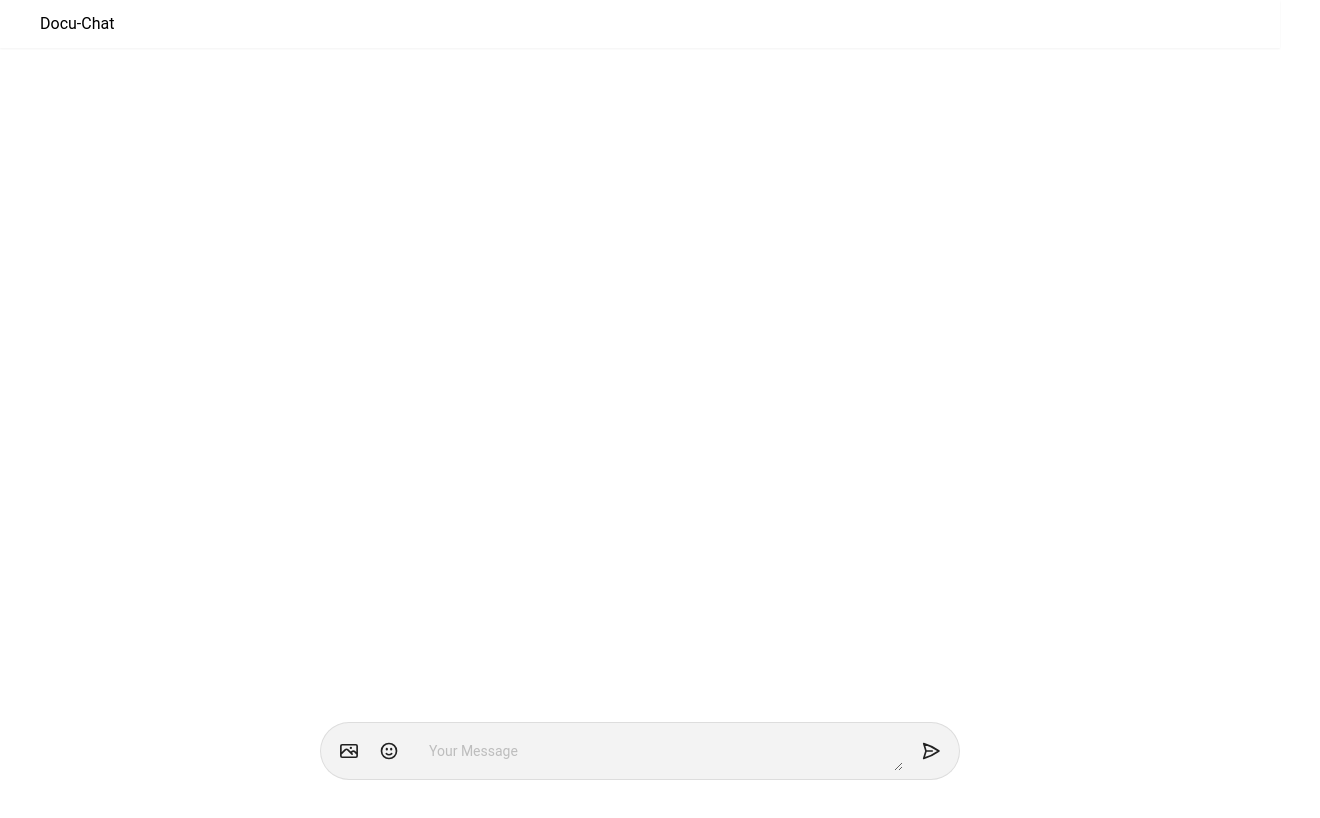
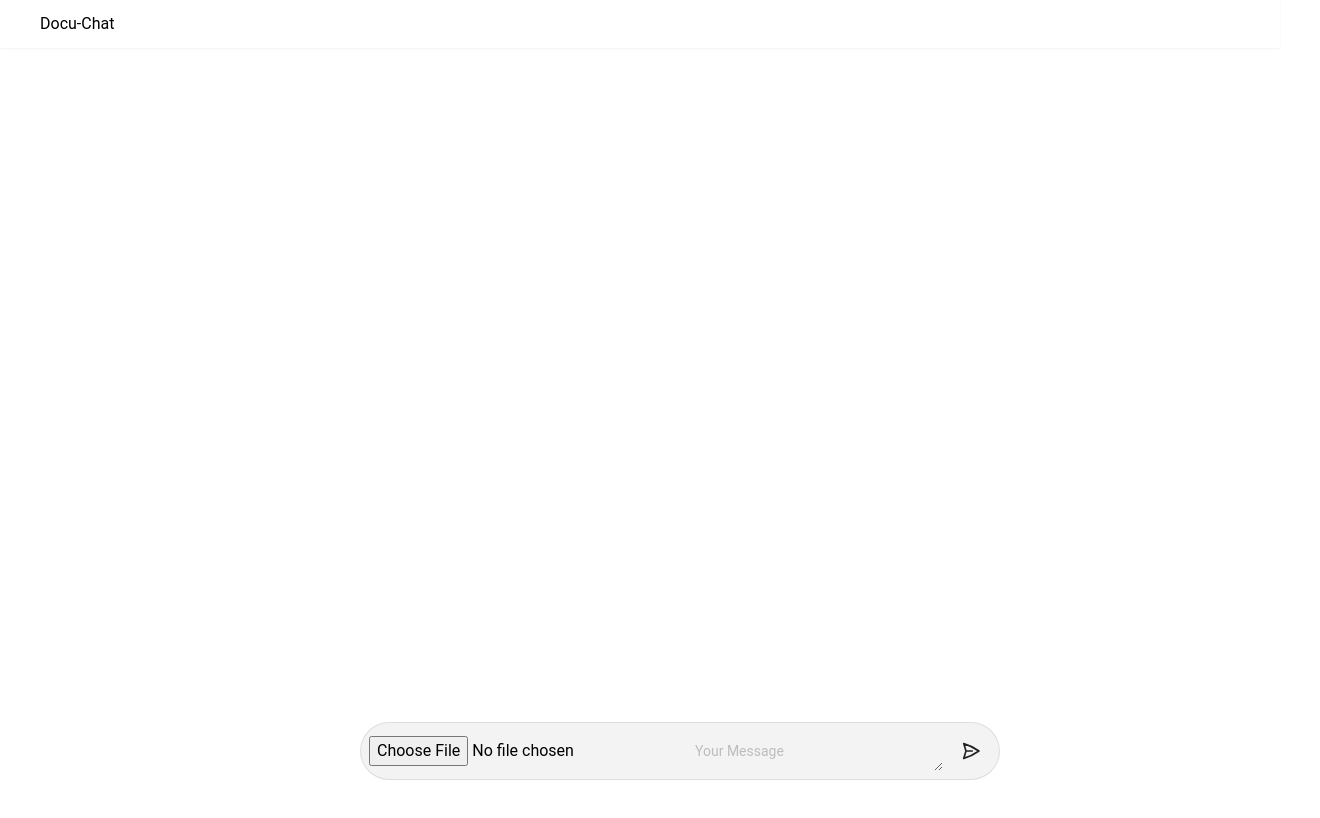
Before and after one commit to JohnnyAidoo/studi-buddy, a Next.js app: page /app in a window 1280 px wide. Shown: the top 818 px of the page, 1320 px wide, since content can reach past the window. Built offline with nearby package versions, Linux system fonts and the light colour scheme.

Commit message:
'break for now... get params at /app/...'

```diff
--- /dev/null
+++ b/app/api/ai/route.ts
@@ -0,0 +1,6 @@
+const headers = {
+  "x-api-key": "ask_c816c4e5ddd8c05c53830d3f8bad3d7d",
+};
+export async function POST(req: Request) {
+  return Response.json("working");
+}
--- a/app/api/openai/route.ts
+++ /dev/null
@@ -1,19 +0,0 @@
-import OpenAI from "openai";
-
-const openai = new OpenAI({
-  organization: "org-a0sTi9EX67twq8Lmfzt5gaR1",
-  apiKey: process.env.NEXT_PUBLIC_OPENAI_API_KEY,
-});
-
-export async function POST(req: any) {
-  const requestData = await req.json();
-  const prompt = requestData["prompt"];
-
-  const completion = await openai.chat.completions.create({
-    messages: [{ role: "user", content: prompt }],
-    model: "gpt-4o",
-  });
-
-  // console.log(completion.choices[0]);
-  return Response.json(completion.choices[0].message.content);
-}
--- /dev/null
+++ b/app/app/[docid]/page.tsx
@@ -0,0 +1,10 @@
+"use client";
+import { useSearchParams } from "next/navigation";
+
+function Chat() {
+  const params = useSearchParams();
+
+  return <h1>doc id is {params}</h1>;
+}
+
+export default Chat;
--- a/app/app/page.tsx
+++ b/app/app/page.tsx
@@ -1,77 +1,104 @@
 "use client";
-import { UserButton } from "@clerk/nextjs";
-import { Button, IconButton, Input, Textarea } from "@material-tailwind/react";
+import { IconButton, Textarea, Typography } from "@material-tailwind/react";
 import axios from "axios";
-import { useState } from "react";
+import { useRouter } from "next/navigation";
+import { EventHandler, useState } from "react";
+const FormData = require("form-data");
 
 function AppPage() {
+  //use states
   const [chatRes, setChatRes] = useState("");
+  const [userFile, setUserFile] = useState();
+  const [laodingResponse, setLaodingResponse] = useState(false);
   const [inputValue, SetInputValue] = useState("");
+
+  //constants
+  const router = useRouter();
+
+  const headers = {
+    "x-api-key": "ask_c816c4e5ddd8c05c53830d3f8bad3d7d",
+  };
+  let form = new FormData();
+  form.append("file", userFile);
+
+  //funtions
+
+  const get_file_from_user = (e: any) => {
+    setUserFile(e.target.files[0]);
+  };
+
+  const uplaod_pdf_to_api = async () => {
+    await axios
+      .post("https://api.askyourpdf.com/v1/api/upload", form, {
+        headers: {
+          ...headers,
+        },
+      })
+      .then((response) => {
+        if (response.status === 201) {
+          // console.log(response.data.docId);
+          router.replace(`/app/${response.data.docId}`);
+        } else {
+          console.log("Error:", response.status);
+        }
+      })
+      .catch((error) => {
+        console.error(error);
+      });
+  };
 
   const handleSubmit = (e: any) => {
     e.preventDefault();
-    axios
-      .post("http://localhost:3000/api/openai", {
-        prompt: inputValue,
-      })
-      .then((res) => {
-        setChatRes(res.data as string);
-      });
+    setLaodingResponse(true);
+
     SetInputValue("");
+    uplaod_pdf_to_api();
   };
 
   return (
-    <section className="w-full min-h-screen">
+    <section className="w-full min-h-screen px-10 py-5">
+      {/* chat response */}
       <div className="h-full w-1/2">
-        <p>{chatRes}</p>
+        <p>
+          {laodingResponse ? (
+            <>
+              <Typography
+                as="div"
+                variant="h1"
+                className="mb-4 h-3 w-56 rounded-full bg-gray-300 animate-pulse"
+                placeholder={undefined}
+                onPointerEnterCapture={undefined}
+                onPointerLeaveCapture={undefined}
+              >
+                &nbsp;
+              </Typography>
+              <Typography
+                as="div"
+                variant="h1"
+                className="mb-4 h-3 w-96 rounded-full bg-gray-300 animate-pulse"
+                placeholder={undefined}
+                onPointerEnterCapture={undefined}
+                onPointerLeaveCapture={undefined}
+              >
+                &nbsp;
+              </Typography>
+            </>
+          ) : (
+            chatRes
+          )}
+        </p>
       </div>
+
       <div className="w-full absolute bottom-0 flex justify-center items-center">
         <div className="flex w-1/2 mb-5 flex-row items-center gap-2 rounded-[99px] border border-gray-900/10 bg-gray-900/5 p-2">
           <form className="flex" onSubmit={handleSubmit}>
-            <IconButton
-              variant="text"
-              className="rounded-full"
-              placeholder={undefined}
-              onPointerEnterCapture={undefined}
-              onPointerLeaveCapture={undefined}
-            >
-              <svg
-                xmlns="http://www.w3.org/2000/svg"
-                fill="none"
-                viewBox="0 0 24 24"
-                strokeWidth={2}
-                stroke="currentColor"
-                className="h-5 w-5"
-              >
-                <path
-                  strokeLinecap="round"
-                  strokeLinejoin="round"
-                  d="M2.25 15.75l5.159-5.159a2.25 2.25 0 013.182 0l5.159 5.159m-1.5-1.5l1.409-1.409a2.25 2.25 0 013.182 0l2.909 2.909m-18 3.75h16.5a1.5 1.5 0 001.5-1.5V6a1.5 1.5 0 00-1.5-1.5H3.75A1.5 1.5 0 002.25 6v12a1.5 1.5 0 001.5 1.5zm10.5-11.25h.008v.008h-.008V8.25zm.375 0a.375.375 0 11-.75 0 .375.375 0 01.75 0z"
-                />
-              </svg>
-            </IconButton>
-            <IconButton
-              variant="text"
-              className="rounded-full"
-              placeholder={undefined}
-              onPointerEnterCapture={undefined}
-              onPointerLeaveCapture={undefined}
-            >
-              <svg
-                xmlns="http://www.w3.org/2000/svg"
-                fill="none"
-                viewBox="0 0 24 24"
-                stroke="currentColor"
-                strokeWidth={2}
-                className="h-5 w-5"
-              >
-                <path
-                  strokeLinecap="round"
-                  strokeLinejoin="round"
-                  d="M15.182 15.182a4.5 4.5 0 01-6.364 0M21 12a9 9 0 11-18 0 9 9 0 0118 0zM9.75 9.75c0 .414-.168.75-.375.75S9 10.164 9 9.75 9.168 9 9.375 9s.375.336.375.75zm-.375 0h.008v.015h-.008V9.75zm5.625 0c0 .414-.168.75-.375.75s-.375-.336-.375-.75.168-.75.375-.75.375.336.375.75zm-.375 0h.008v.015h-.008V9.75z"
-                />
-              </svg>
-            </IconButton>
+            <input
+              type="file"
+              name="file"
+              id="file"
+              onChange={get_file_from_user}
+              accept="application/pdf"
+            />
           </form>
           <Textarea
             onChange={(e) => {
--- a/package.json
+++ b/package.json
@@ -15,6 +15,10 @@
     "@stripe/stripe-js": "^3.4.0",
     "aos": "^2.3.4",
     "axios": "^1.7.2",
+    "form-data": "^4.0.0",
+    "fs": "^0.0.1-security",
+    "mongodb": "^6.7.0",
+    "mongoose": "^8.4.1",
     "next": "^14.2.3",
     "openai": "^4.47.1",
     "react": "^18",
--- a/tsconfig.json
+++ b/tsconfig.json
@@ -26,7 +26,7 @@
     "**/*.ts",
     "**/*.tsx",
     ".next/types/**/*.ts",
-    "app/api/openai/route.ts"
+    "app/api/ai/route.ts"
   ],
   "exclude": ["node_modules"]
 }
```
Also changed, not shown: lib/database/index.ts (added, +22 -0 lines), lib/database/models/users.js (added), 2 other files (tests, documents, lock files or other folders).
